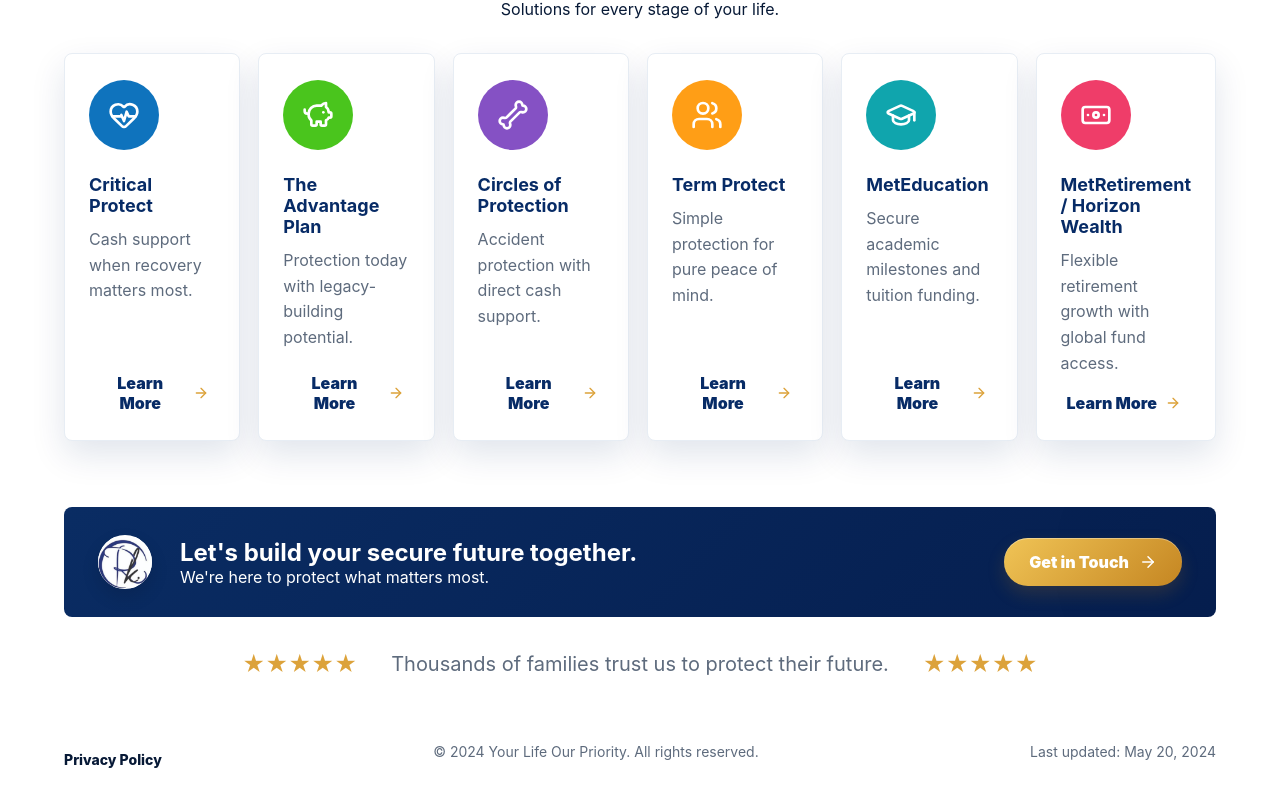
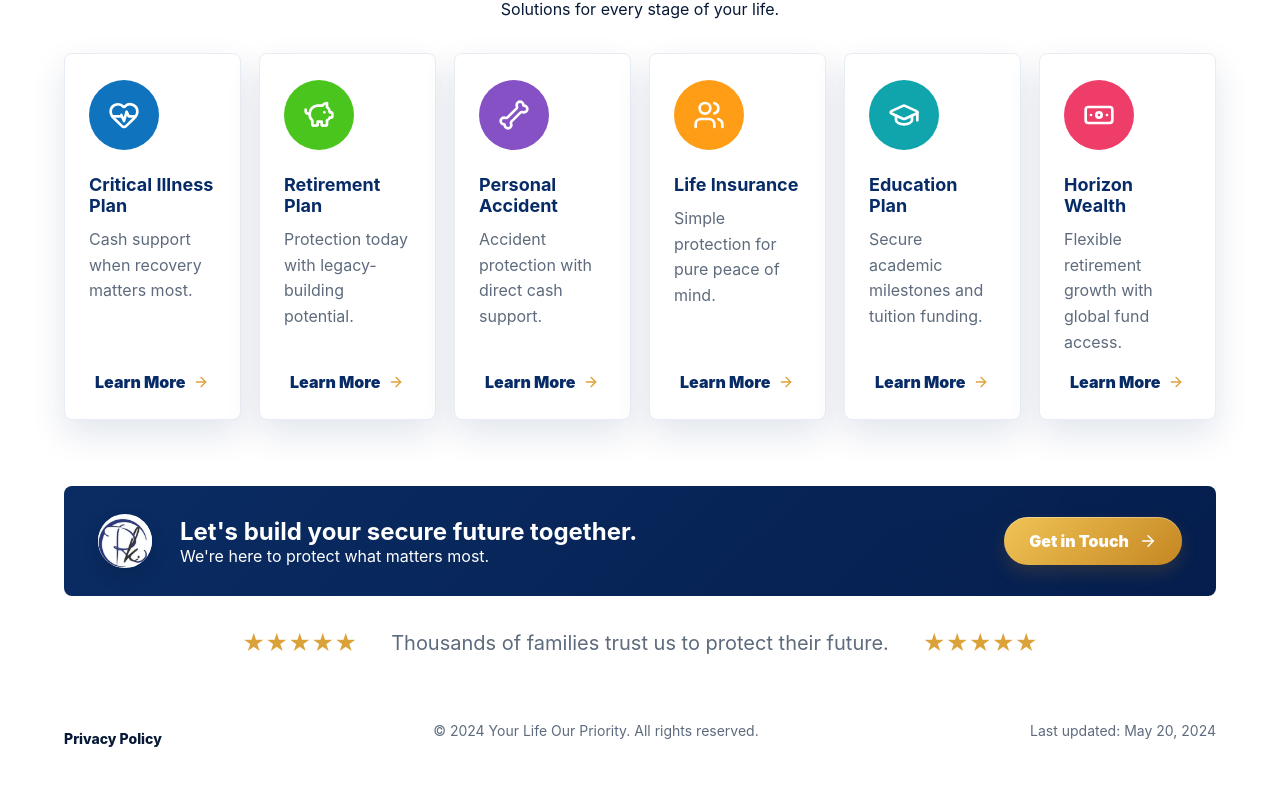
Before and after one commit to Prober10/yourlifeourpriority, a React (Vite) app: page / in a window 1280 px wide. Shown: the part 1074-1880 px from the top of the page. Built offline with nearby package versions, Linux system fonts and the light colour scheme.

Commit message:
Apply annotated product updates

```diff
--- a/src/components/Hero.jsx
+++ b/src/components/Hero.jsx
@@ -1,4 +1,3 @@
-import { Shield } from 'lucide-react';
 import { SectionDivider } from './SectionDivider.jsx';
 
 export function Hero({ title, gold, text, variant, image, imageLabel }) {
@@ -12,13 +11,7 @@ export function Hero({ title, gold, text, variant, image, imageLabel }) {
         <p>{text}</p>
         <SectionDivider />
       </div>
-      <div className="hero-visual" role="img" aria-label={imageLabel} style={{ '--hero-image': `url(${image})` }}>
-        <div className="visual-card">
-          <Shield size={48} />
-          <strong>Your Security</strong>
-          <small>Our Commitment</small>
-        </div>
-      </div>
+      <div className="hero-visual" role="img" aria-label={imageLabel} style={{ '--hero-image': `url(${image})` }} />
     </section>
   );
 }
--- a/src/data/siteData.js
+++ b/src/data/siteData.js
@@ -42,7 +42,7 @@ export const heroImages = {
 export const plans = [
   {
     slug: 'critical-protect',
-    title: 'Critical Protect',
+    title: 'Critical Illness Plan',
     copy: 'Immediate financial support during major medical crises, so recovery can come before bills.',
     short: 'Cash support when recovery matters most.',
     Icon: HeartPulse,
@@ -70,7 +70,7 @@ export const plans = [
   },
   {
     slug: 'advantage-plan',
-    title: 'The Advantage Plan',
+    title: 'Retirement Plan',
     copy: 'Reliable life insurance protection paired with strategic capital growth opportunities.',
     short: 'Protection today with legacy-building potential.',
     Icon: PiggyBank,
@@ -98,7 +98,7 @@ export const plans = [
   },
   {
     slug: 'circles-of-protection',
-    title: 'Circles of Protection',
+    title: 'Personal Accident',
     copy: 'A standalone cash cushion for designated accident injuries when it is needed most.',
     short: 'Accident protection with direct cash support.',
     Icon: Bone,
@@ -126,7 +126,7 @@ export const plans = [
   },
   {
     slug: 'term-protect',
-    title: 'Term Protect',
+    title: 'Life Insurance',
     copy: 'Straightforward protection for a specified period, built to protect loved ones.',
     short: 'Simple protection for pure peace of mind.',
     Icon: Users,
@@ -150,7 +150,7 @@ export const plans = [
   },
   {
     slug: 'meteducation',
-    title: 'MetEducation',
+    title: 'Education Plan',
     copy: 'Financial accumulation with a specialized rider that keeps school tuition secure.',
     short: 'Secure academic milestones and tuition funding.',
     Icon: GraduationCap,
@@ -178,7 +178,7 @@ export const plans = [
   },
   {
     slug: 'metretirement-horizon-wealth',
-    title: 'MetRetirement / Horizon Wealth',
+    title: 'Horizon Wealth',
     copy: 'A pure, flexible wealth-building framework designed for retirement growth without forced insurance deductions.',
     short: 'Flexible retirement growth with global fund access.',
     Icon: Banknote,
```
